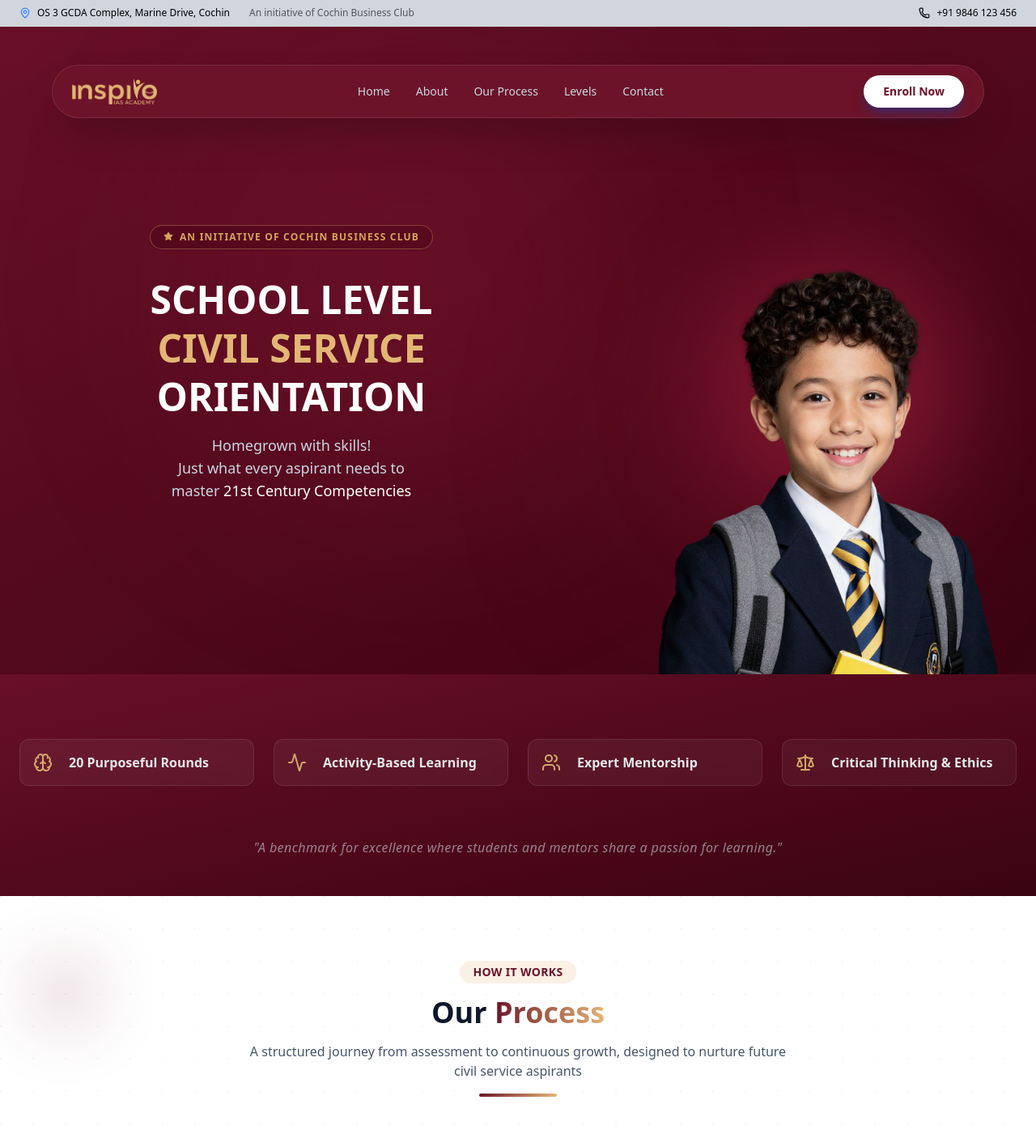
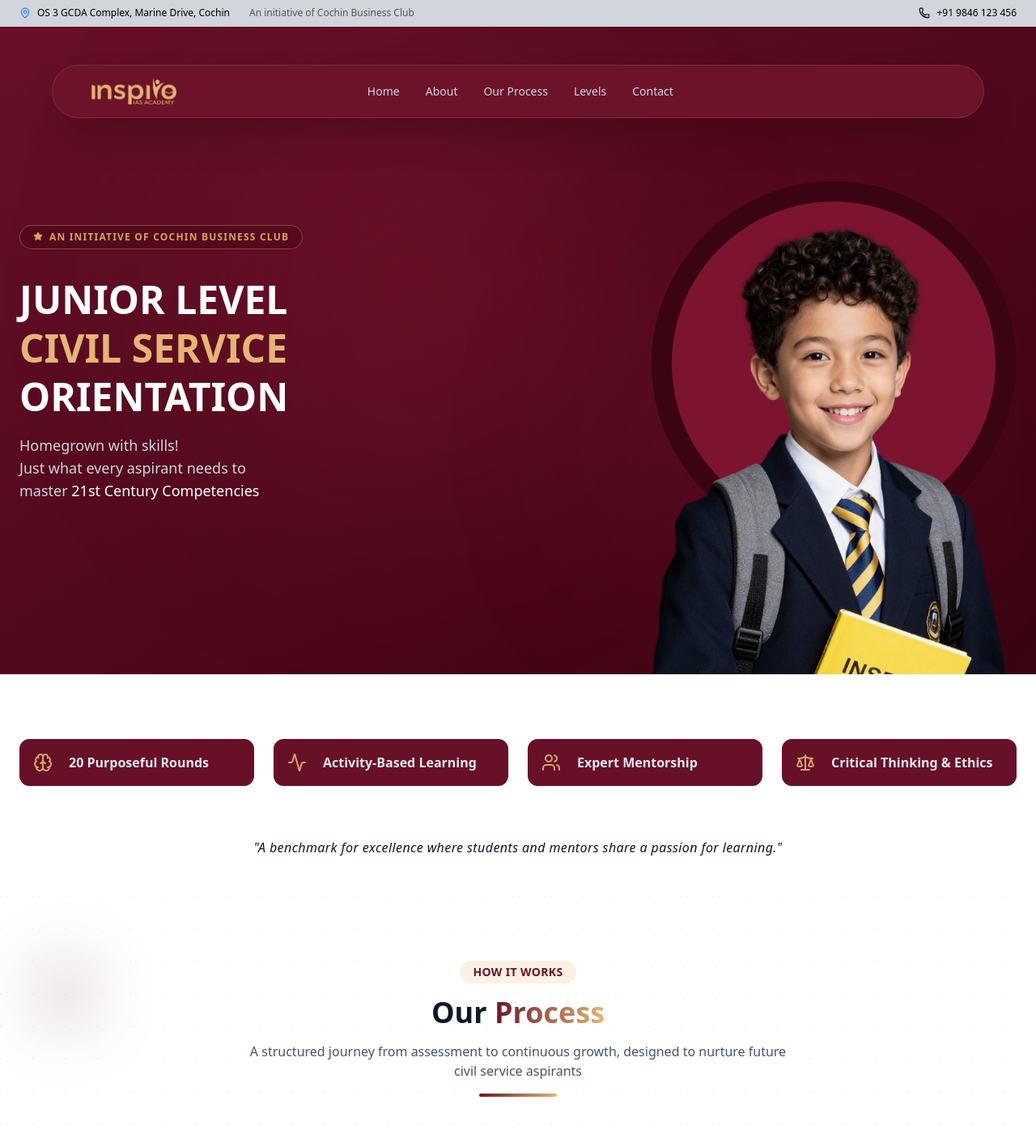
Before and after one commit to Hashir-0214/inspireias, a Next.js app: page / in a window 1280 px wide. Shown: the top 1401 px of the page at 81% size. Built offline with nearby package versions, Linux system fonts and the light colour scheme.

Commit message:
fix: update navigation links to use absolute paths and add section IDs for smooth scrolling

```diff
--- a/src/components/Header.jsx
+++ b/src/components/Header.jsx
@@ -23,9 +23,9 @@ const Header = () => {
     const navLinks = [
         { name: "Home", href: "/" },
         { name: "About", href: "/about" },
-        { name: "Our Process", href: "#process" },
-        { name: "Levels", href: "#levels" },
-        { name: "Contact", href: "#contact" },
+        { name: "Our Process", href: "/#process" },
+        { name: "Levels", href: "/#levels" },
+        { name: "Contact", href: "/#contact" },
     ];
 
     return (
@@ -72,7 +72,7 @@ const Header = () => {
                         }`}
                 >
                     {/* Logo Section */}
-                    <Link href="/" className="flex flex-col group leading-none">
+                    <Link href="/" className="flex flex-col group leading-none ml-6">
                         <img src="/logo.png" alt="INSPIRO Logo" className="h-8 w-auto" />
                     </Link>
 
@@ -92,7 +92,7 @@ const Header = () => {
                     </nav>
 
                     {/* Right Side: CTA & Mobile Toggle */}
-                    <div className="flex items-center gap-4">
+                    <div className="flex items-center gap-4 opacity-0 pointer-events-none">
                         {/* CTA Button */}
                         <Link
                             href="#register"
--- a/src/components/Hero.jsx
+++ b/src/components/Hero.jsx
@@ -41,7 +41,7 @@ const Hero = () => {
                         variants={containerVariants}
                         initial="hidden"
                         animate="visible"
-                        className="text-white space-y-8 max-w-2xl text-center lg:text-center mx-auto lg:mx-0 flex-1"
+                        className="text-white space-y-8 max-w-2xl text-center lg:text-left mx-auto lg:mx-0 flex-1"
                     >
                         {/* Trust Badge */}
                         <motion.div
@@ -57,14 +57,14 @@ const Hero = () => {
                         {/* Headline */}
                         <motion.div variants={itemVariants}>
                             <h1 className="text-3xl lg:text-5xl font-sans font-bold uppercase leading-tight">
-                                School Level <br />
+                                Junior Level <br />
                                 <span className="text-transparent bg-clip-text bg-foreground">
                                     Civil Service
                                 </span>{" "}<br />
                                 Orientation
                             </h1>
                             {/* FIX: 'text-md' is not a valid class, changed to 'text-lg' */}
-                            <p className="mt-4 text-lg text-slate-300 font-light max-w-lg mx-auto">
+                            <p className="mt-4 text-lg text-slate-300 font-light max-w-lg">
                                 Homegrown with skills! <br />Just what every aspirant needs to <br />
                                 master <strong className="text-white font-medium"> 21st Century Competencies</strong>
                             </p>
@@ -77,10 +77,11 @@ const Hero = () => {
                     animate={{ y: 0, opacity: 1 }}
                     transition={{ duration: 0.8, delay: 0.4 }}
                     // Mobile: Relative/Stacked | Desktop: Absolute Bottom Right
-                    className="relative w-full flex justify-center lg:absolute lg:bottom-0 lg:right-0 lg:w-auto lg:h-[85%] z-10 pointer-events-none"
+                    className="relative w-full flex justify-center lg:absolute lg:bottom-0 lg:right-0 lg:w-auto lg:h-[100%] z-10 pointer-events-none"
                 >
                     {/* Glow behind student */}
-                    <div className="absolute top-1/2 left-1/2 -translate-x-1/2 -translate-y-1/2 w-[300px] h-[300px] lg:w-[300px] lg:h-[300px] bg-[#80162f] rounded-full blur-3xl -z-10" />
+                    <div className="absolute top-1/2 left-1/2 -translate-x-1/2 -translate-y-1/2 w-[300px] h-[300px] lg:w-[400px] lg:h-[400px] bg-[#7c1430] rounded-full -z-10" />
+                    <div className="absolute top-1/2 left-1/2 -translate-x-1/2 -translate-y-1/2 w-[300px] h-[300px] lg:w-[450px] lg:h-[450px] bg-[#3a0412] rounded-full -z-11" />
 
                     {/* Image Container */}
                     <div className="relative w-[320px] h-[380px] lg:w-[500px] lg:h-[650px]">
--- a/src/components/KeyFeatures.jsx
+++ b/src/components/KeyFeatures.jsx
@@ -15,7 +15,7 @@ export default function KeyFeatures() {
     };
 
     return (
-        <section className="relative w-full bg-gradient-to-br from-[#681028] via-[#52091c] to-[#3a0412] flex flex-col items-center justify-center pt-20 pb-12 overflow-hidden px-6">
+        <section className="relative w-full bg-white flex flex-col items-center justify-center pt-20 pb-12 overflow-hidden px-6">
 
             {/* Grid Section */}
             <motion.div
@@ -48,7 +48,7 @@ export default function KeyFeatures() {
                         animate={{ y: 0, opacity: 1 }}
                         transition={{ duration: 0.5, delay: 0.7 + index * 0.1 }}
                         whileHover={{ y: -8, transition: { duration: 0.3 } }}
-                        className="group flex items-center gap-5 relative bg-white/5 backdrop-blur-sm border border-white/10 rounded-xl p-4 hover:bg-white/10 hover:border-[#deb971]/30 transition-all duration-300 text-left"
+                        className="group flex items-center gap-5 relative bg-[#681028] backdrop-blur-sm border border-[#681028] rounded-xl p-4 hover:bg-[#3a0412] hover:border-[#3a0412]/30 transition-all duration-300 text-left"
                     >
                         {/* Icon */}
                         <div className="text-2xl transform group-hover:scale-110 transition-transform duration-300 text-[#deb971] opacity-90">
@@ -73,7 +73,7 @@ export default function KeyFeatures() {
                 animate="visible"
                 className="w-full pt-16 text-center"
             >
-                <p className="italic text-slate-300/60 text-sm md:text-base mx-auto font-light tracking-wide">
+                <p className="italic text-slate-900 text-sm md:text-base mx-auto tracking-wide">
                     "A benchmark for excellence where students and mentors share a passion for learning."
                 </p>
             </motion.div>
--- a/src/components/MediaPresence.jsx
+++ b/src/components/MediaPresence.jsx
@@ -31,6 +31,7 @@ const MediaPresence = () => {
         <section
             ref={sectionRef}
             className="relative py-20 bg-gradient-to-b from-slate-50 via-white to-slate-50 overflow-hidden"
+            id="contact"
         >
             {/* Subtle background pattern */}
             <div className="absolute inset-0 opacity-[0.03]"
--- a/src/components/OurProcess.jsx
+++ b/src/components/OurProcess.jsx
@@ -62,7 +62,7 @@ const OurProcess = () => {
     ];
 
     return (
-        <section className="relative w-full py-20 bg-white overflow-hidden">
+        <section className="relative w-full py-20 bg-white overflow-hidden" id="process">
 
             {/* Background Pattern */}
             <div className="absolute inset-0 opacity-5">
```
